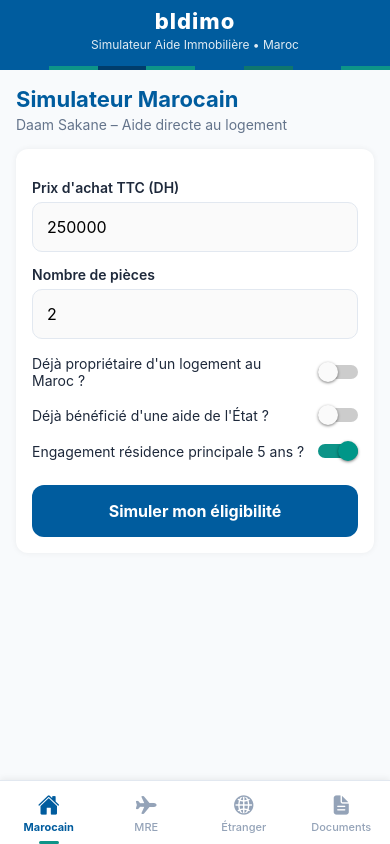
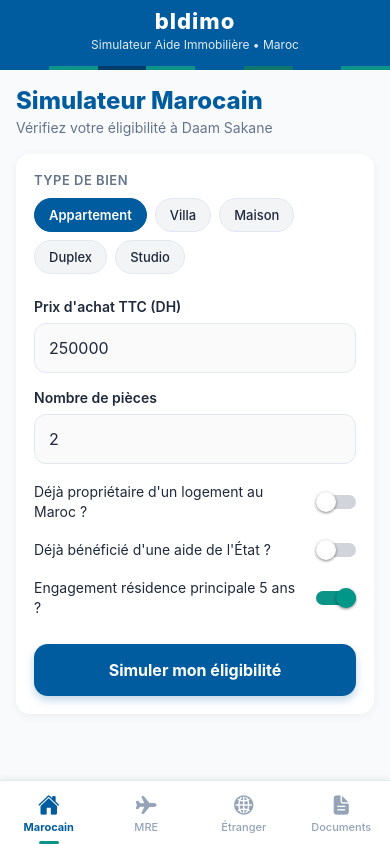
Before and after one commit to TAXI84/bldimo, a React Native app: screen / in a window 390 px wide. Built offline with nearby package versions, Linux system fonts and the light colour scheme.

Commit message:
style: polish Marocain screen with property type selector + zellige design

```diff
--- a/app/index.tsx
+++ b/app/index.tsx
@@ -1,13 +1,14 @@
 import { View, Text, StyleSheet, ScrollView, TextInput, TouchableOpacity, Switch } from 'react-native';
 import { useState } from 'react';
 import { runSimulation } from '../src/engine/eligibility';
-import { SimulationInput, SimulationResult } from '../src/types';
+import { SimulationInput, SimulationResult, PropertyType } from '../src/types';
 import ResultCard from '../src/components/ResultCard';
-import { Colors } from '../src/constants/theme';
+import { Colors, PROPERTY_TYPES } from '../src/constants/theme';
 
 export default function MarocainScreen() {
   const [price, setPrice] = useState('250000');
   const [rooms, setRooms] = useState('2');
+  const [propertyType, setPropertyType] = useState<PropertyType>('appartement');
   const [isOwner, setIsOwner] = useState(false);
   const [hasAid, setHasAid] = useState(false);
   const [isPrincipal, setIsPrincipal] = useState(true);
@@ -16,7 +17,7 @@
   const simulate = () => {
     const input: SimulationInput = {
       profile: 'marocain',
-      propertyType: 'appartement',
+      propertyType,
       priceTTC: parseInt(price.replace(/\s/g, '')) || 0,
       rooms: parseInt(rooms) || 0,
       isOwnerInMorocco: isOwner,
@@ -27,11 +28,26 @@
   };
 
   return (
-    <ScrollView style={styles.container} contentContainerStyle={{ padding: 16, paddingBottom: 40 }}>
+    <ScrollView style={styles.container} contentContainerStyle={{ padding: 16, paddingBottom: 50 }} keyboardShouldPersistTaps="handled">
       <Text style={styles.title}>Simulateur Marocain</Text>
-      <Text style={styles.subtitle}>Daam Sakane – Aide directe au logement</Text>
+      <Text style={styles.subtitle}>Vérifiez votre éligibilité à Daam Sakane</Text>
 
       <View style={styles.card}>
+        <Text style={styles.sectionLabel}>Type de bien</Text>
+        <View style={styles.typeRow}>
+          {PROPERTY_TYPES.filter(t => t.value !== 'terrain').map((t) => (
+            <TouchableOpacity
+              key={t.value}
+              style={[styles.typeChip, propertyType === t.value && styles.typeChipActive]}
+              onPress={() => setPropertyType(t.value as PropertyType)}
+            >
+              <Text style={[styles.typeChipText, propertyType === t.value && styles.typeChipTextActive]}>
+                {t.label}
+              </Text>
+            </TouchableOpacity>
+          ))}
+        </View>
+
         <Text style={styles.label}>Prix d'achat TTC (DH)</Text>
         <TextInput
           style={styles.input}
@@ -39,7 +55,7 @@
           value={price}
           onChangeText={setPrice}
           placeholder="Ex: 250000"
-          placeholderTextColor="#aaa"
+          placeholderTextColor={Colors.textMuted}
         />
 
         <Text style={styles.label}>Nombre de pièces</Text>
@@ -49,37 +65,40 @@
           value={rooms}
           onChangeText={setRooms}
           placeholder="Minimum 2"
-          placeholderTextColor="#aaa"
+          placeholderTextColor={Colors.textMuted}
         />
 
-        <View style={styles.row}>
+        <View style={styles.switchRow}>
           <Text style={styles.switchLabel}>Déjà propriétaire d'un logement au Maroc ?</Text>
           <Switch
             value={isOwner}
             onValueChange={setIsOwner}
-            trackColor={{ false: '#ccc', true: Colors.primary }}
+            trackColor={{ false: '#D1D5DB', true: Colors.primary }}
+            thumbColor="#fff"
           />
         </View>
 
-        <View style={styles.row}>
+        <View style={styles.switchRow}>
           <Text style={styles.switchLabel}>Déjà bénéficié d'une aide de l'État ?</Text>
           <Switch
             value={hasAid}
             onValueChange={setHasAid}
-            trackColor={{ false: '#ccc', true: Colors.primary }}
+            trackColor={{ false: '#D1D5DB', true: Colors.primary }}
+            thumbColor="#fff"
           />
         </View>
 
-        <View style={styles.row}>
+        <View style={styles.switchRow}>
           <Text style={styles.switchLabel}>Engagement résidence principale 5 ans ?</Text>
           <Switch
             value={isPrincipal}
             onValueChange={setIsPrincipal}
-            trackColor={{ false: '#ccc', true: Colors.secondary }}
+            trackColor={{ false: '#D1D5DB', true: Colors.secondary }}
+            thumbColor="#fff"
           />
         </View>
 
-        <TouchableOpacity style={styles.button} onPress={simulate} activeOpacity={0.8}>
+        <TouchableOpacity style={styles.button} onPress={simulate} activeOpacity={0.85}>
           <Text style={styles.buttonText}>Simuler mon éligibilité</Text>
         </TouchableOpacity>
       </View>
@@ -91,40 +110,63 @@
 
 const styles = StyleSheet.create({
   container: { flex: 1, backgroundColor: Colors.background },
-  title: { fontSize: 22, fontWeight: 'bold', color: Colors.primary, marginBottom: 4 },
-  subtitle: { fontSize: 14, color: Colors.textLight, marginBottom: 16 },
+  title: { fontSize: 24, fontWeight: '800', color: Colors.primary, marginBottom: 4 },
+  subtitle: { fontSize: 14, color: Colors.textLight, marginBottom: 18 },
   card: {
     backgroundColor: Colors.card,
-    borderRadius: 12,
-    padding: 16,
+    borderRadius: 14,
+    padding: 18,
+    shadowColor: '#000',
+    shadowOffset: { width: 0, height: 2 },
+    shadowOpacity: 0.05,
+    shadowRadius: 8,
     elevation: 2,
-    shadowColor: '#000',
-    shadowOpacity: 0.06,
-    shadowRadius: 6,
   },
-  label: { fontSize: 14, fontWeight: '600', marginTop: 14, marginBottom: 6, color: Colors.text },
-  input: {
+  sectionLabel: { fontSize: 13, fontWeight: '600', color: Colors.textLight, marginBottom: 10, textTransform: 'uppercase', letterSpacing: 0.5 },
+  typeRow: { flexDirection: 'row', flexWrap: 'wrap', gap: 8, marginBottom: 8 },
+  typeChip: {
+    paddingHorizontal: 14,
+    paddingVertical: 8,
+    borderRadius: 20,
+    backgroundColor: '#F3F4F6',
     borderWidth: 1,
     borderColor: Colors.border,
-    borderRadius: 10,
+  },
+  typeChipActive: {
+    backgroundColor: Colors.primary,
+    borderColor: Colors.primary,
+  },
+  typeChipText: { fontSize: 13, color: Colors.text, fontWeight: '500' },
+  typeChipTextActive: { color: '#fff', fontWeight: '600' },
+  label: { fontSize: 14, fontWeight: '600', marginTop: 16, marginBottom: 8, color: Colors.text },
+  input: {
+    borderWidth: 1.5,
+    borderColor: Colors.border,
+    borderRadius: 12,
     padding: 14,
     fontSize: 16,
-    backgroundColor: '#fafafa'
+    backgroundColor: '#FAFAFA',
+    color: Colors.text,
   },
-  row: {
+  switchRow: {
     flexDirection: 'row',
     justifyContent: 'space-between',
     alignItems: 'center',
-    marginTop: 16,
-    gap: 12
+    marginTop: 18,
+    gap: 12,
   },
-  switchLabel: { flex: 1, fontSize: 14, color: Colors.text },
+  switchLabel: { flex: 1, fontSize: 14, color: Colors.text, lineHeight: 20 },
   button: {
     backgroundColor: Colors.primary,
-    padding: 16,
-    borderRadius: 12,
-    marginTop: 24,
-    alignItems: 'center'
+    paddingVertical: 16,
+    borderRadius: 14,
+    marginTop: 26,
+    alignItems: 'center',
+    shadowColor: Colors.primary,
+    shadowOffset: { width: 0, height: 4 },
+    shadowOpacity: 0.25,
+    shadowRadius: 8,
+    elevation: 4,
   },
-  buttonText: { color: '#fff', fontSize: 16, fontWeight: 'bold' },
+  buttonText: { color: '#fff', fontSize: 16, fontWeight: '700' },
 });
```
